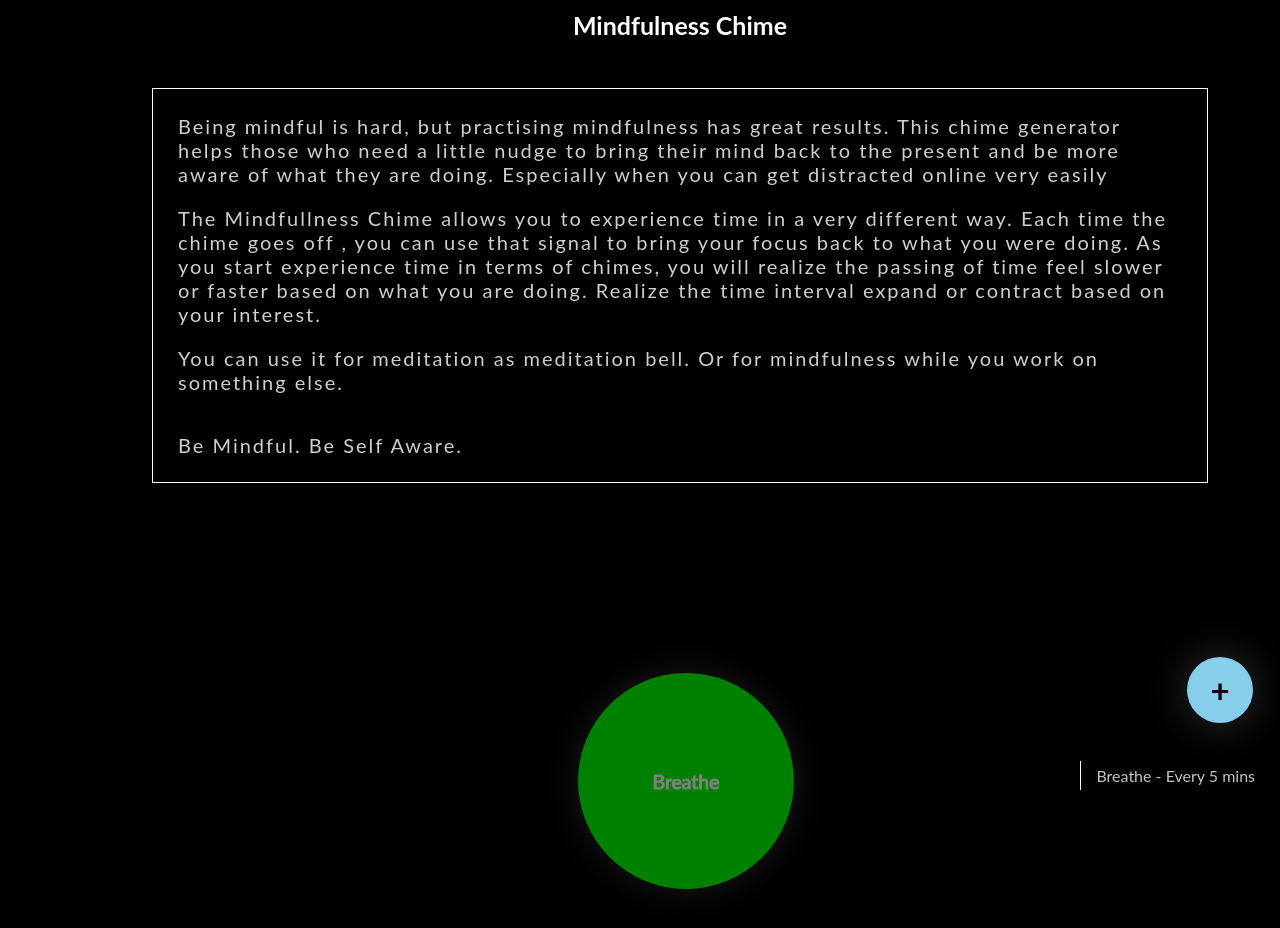
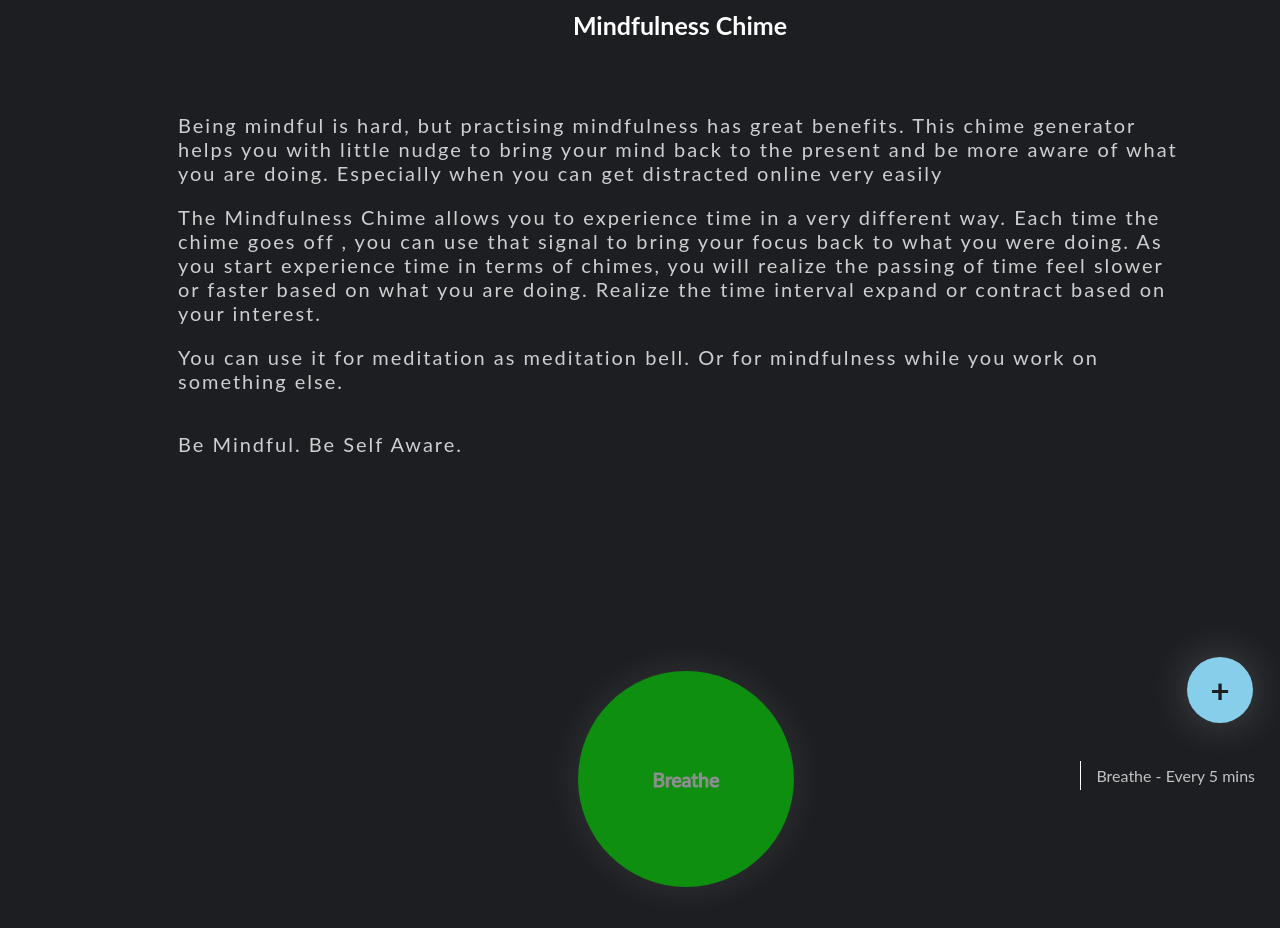
Before and after one commit to hrishikesh-p/focus, a plain HTML site: page index.html in a window 1280 px wide. Shown: the top 928 px of the page. Drawn offline with Linux system fonts and the light colour scheme.

Commit message:
Fix readability

```diff
--- a/index.html
+++ b/index.html
@@ -23,8 +23,8 @@
   <br/>
   <br/>
   <div class="description">
-    <p>Being mindful is hard, but practising mindfulness has great results. This chime generator helps those who need a little nudge to bring their mind back to the present and be more aware of what they are doing. Especially when you can get distracted online very easily</p>
-    <p>The Mindfullness Chime allows you to experience time in a very different way. Each time the chime goes off , you can use that signal to bring your focus back to what you were doing. As you start experience time in terms of chimes, you will realize the passing of time feel slower or faster based on what you are doing. Realize the time interval expand or contract based on your interest.</p>
+    <p>Being mindful is hard, but practising mindfulness has great benefits. This chime generator helps you with little nudge to bring your mind back to the present and be more aware of what you are doing. Especially when you can get distracted online very easily</p>
+    <p>The Mindfulness Chime allows you to experience time in a very different way. Each time the chime goes off , you can use that signal to bring your focus back to what you were doing. As you start experience time in terms of chimes, you will realize the passing of time feel slower or faster based on what you are doing. Realize the time interval expand or contract based on your interest.</p>
     <p>You can use it for meditation as meditation bell. Or for mindfulness while you work on something else. </p>
     <br/>
     <p> Be Mindful. Be Self Aware.</p>
--- a/styles/app.css
+++ b/styles/app.css
@@ -5,7 +5,7 @@
 
 body {
   font-family: Lato,sans-serif;
-  background: black;
+  background: #1c1e21;
   display: flex;
   align-items : center;
   flex-direction : column;
@@ -17,16 +17,16 @@ body {
 
 @keyframes pulse-body {
   0% {
-    background-color: black;
+    background-color: #1c1e21;
   }
   10% {
     background-color: white;
   }
   20% {
-    background-color: black;
+    background-color: #1c1e21;
   }
   100% {
-    background-color: black;
+    background-color: #1c1e21;
   }
 }
 
@@ -110,7 +110,7 @@ body {
 
   height: 100%;
   font-size: 15px;
-  color : black;
+  color : #1c1e21;
   text-decoration: none;
 }
 
@@ -183,7 +183,7 @@ body {
 }
 
 .chime-desc-container a {
-  color:black;
+  color:#1c1e21;
   width: 10px;
   height: 10px;
 }
@@ -212,7 +212,7 @@ body {
 form {
   border: 1px solid white;
   padding : 20px;
-  background : black;
+  background : #1c1e21;
   height : 100%;
   width: 100%;
 }
@@ -241,9 +241,8 @@ h2, h1 {
 }
 
 .description {
-  border: 1px solid white;
   padding : 15px;
-  background : black;
+  background : #1c1e21;
   width : 80%;
 }
 
```
